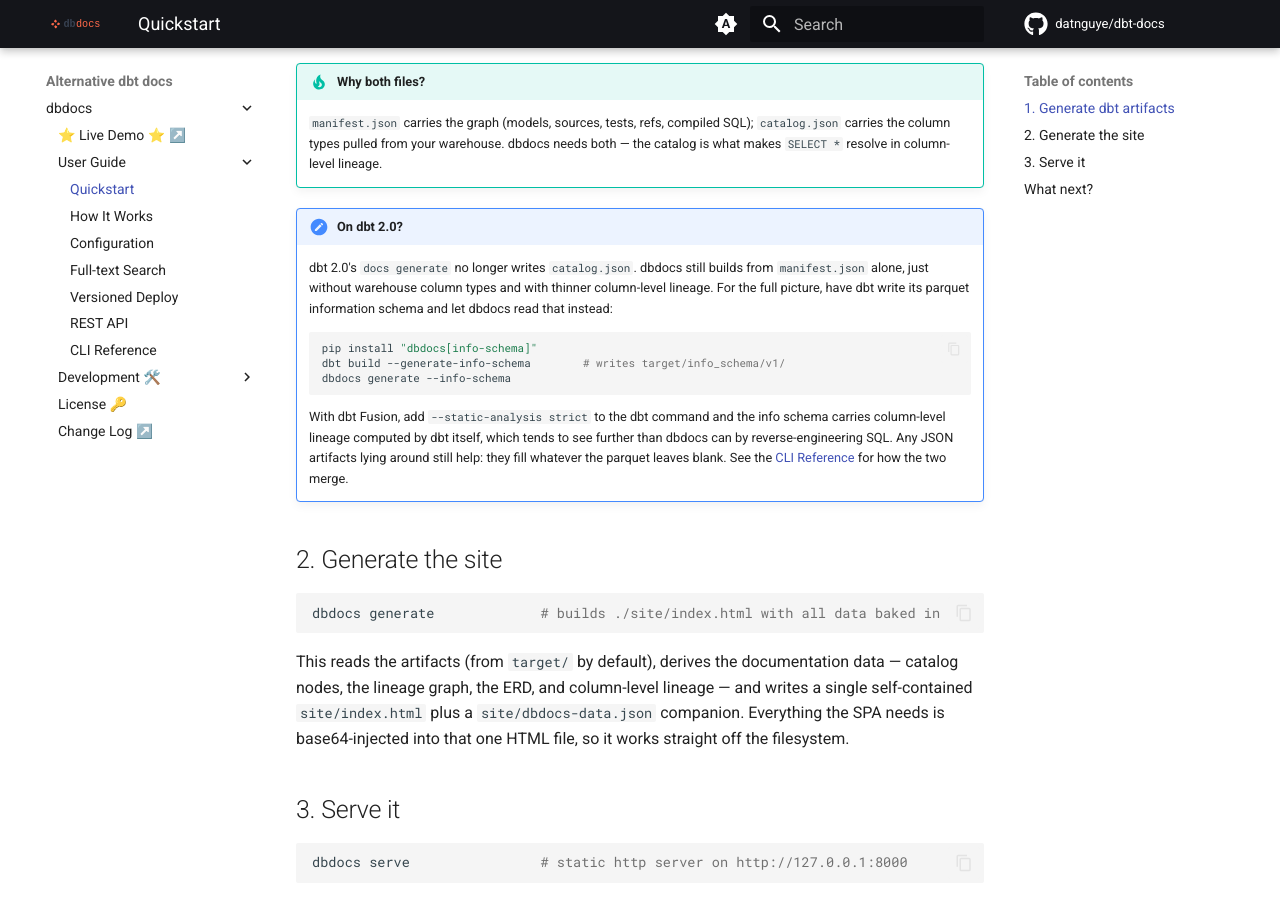
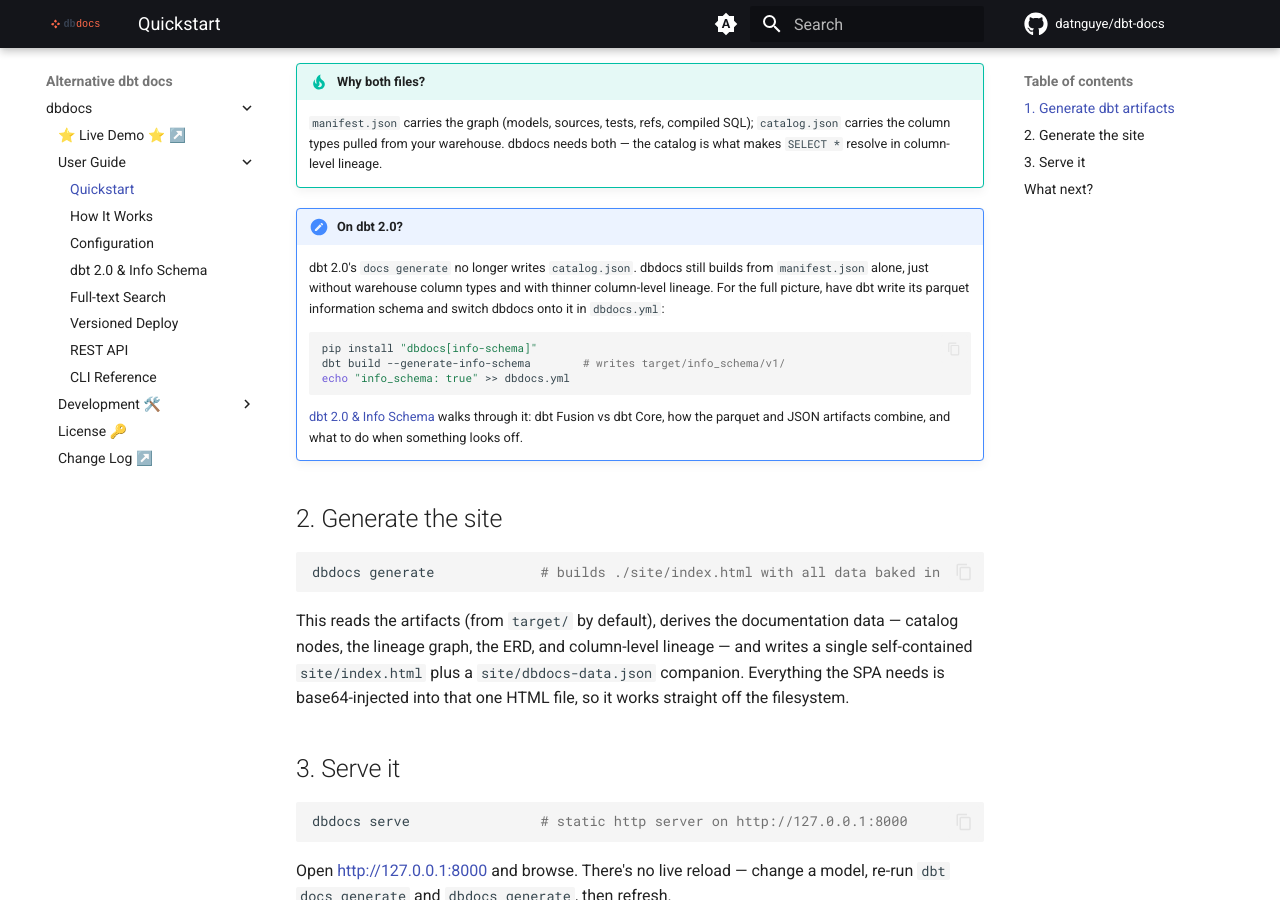
Before and after one commit to datnguye/dbt-docs, an MkDocs documentation site: the page built from docs/nav/guide/quickstart.md, in a window 1280 px wide and 900 px high, scrolled down 386 px. Built offline with MkDocs 1.6.1 and Material for MkDocs 9.7.7, drawn with Linux system fonts in a browser that asks for light colours; comment, search, counter and statistics services are not loaded; the version menu is left out.

Commit message:
docs: add a dbt 2.0 & Info Schema guide that walks through enabling it in dbdocs.yml

````diff
--- a/docs/nav/guide/quickstart.md
+++ b/docs/nav/guide/quickstart.md
@@ -22,19 +22,17 @@ dbt docs generate           # writes target/manifest.json + target/catalog.json
     dbt 2.0's `docs generate` no longer writes `catalog.json`. dbdocs still
     builds from `manifest.json` alone, just without warehouse column types and
     with thinner column-level lineage. For the full picture, have dbt write its
-    parquet information schema and let dbdocs read that instead:
+    parquet information schema and switch dbdocs onto it in `dbdocs.yml`:
 
     ```bash
     pip install "dbdocs[info-schema]"
     dbt build --generate-info-schema        # writes target/info_schema/v1/
-    dbdocs generate --info-schema
+    echo "info_schema: true" >> dbdocs.yml
     ```
 
-    With dbt Fusion, add `--static-analysis strict` to the dbt command and the
-    info schema carries column-level lineage computed by dbt itself, which tends
-    to see further than dbdocs can by reverse-engineering SQL. Any JSON artifacts lying
-    around still help: they fill whatever the parquet leaves blank. See the
-    [CLI Reference](./cli-references.md#dbdocs-generate) for how the two merge.
+    [dbt 2.0 & Info Schema](./dbt-2-info-schema.md) walks through it: dbt Fusion
+    vs dbt Core, how the parquet and JSON artifacts combine, and what to do when
+    something looks off.
 
 ## 2. Generate the site
 
--- a/mkdocs.yml
+++ b/mkdocs.yml
@@ -20,6 +20,7 @@ nav:
       - Quickstart: nav/guide/quickstart.md
       - How It Works: nav/guide/how-it-works.md
       - Configuration: nav/guide/configuration.md
+      - dbt 2.0 & Info Schema: nav/guide/dbt-2-info-schema.md
       - Full-text Search: nav/guide/search.md
       - Versioned Deploy: nav/guide/versioned-deploy.md
       - REST API: nav/guide/rest-api.md
````
Also changed, not shown: docs/nav/guide/cli-references.md (+3 -1 lines), docs/nav/guide/configuration.md (+1 -1 lines), docs/nav/guide/dbt-2-info-schema.md (added, +132 -0 lines).
